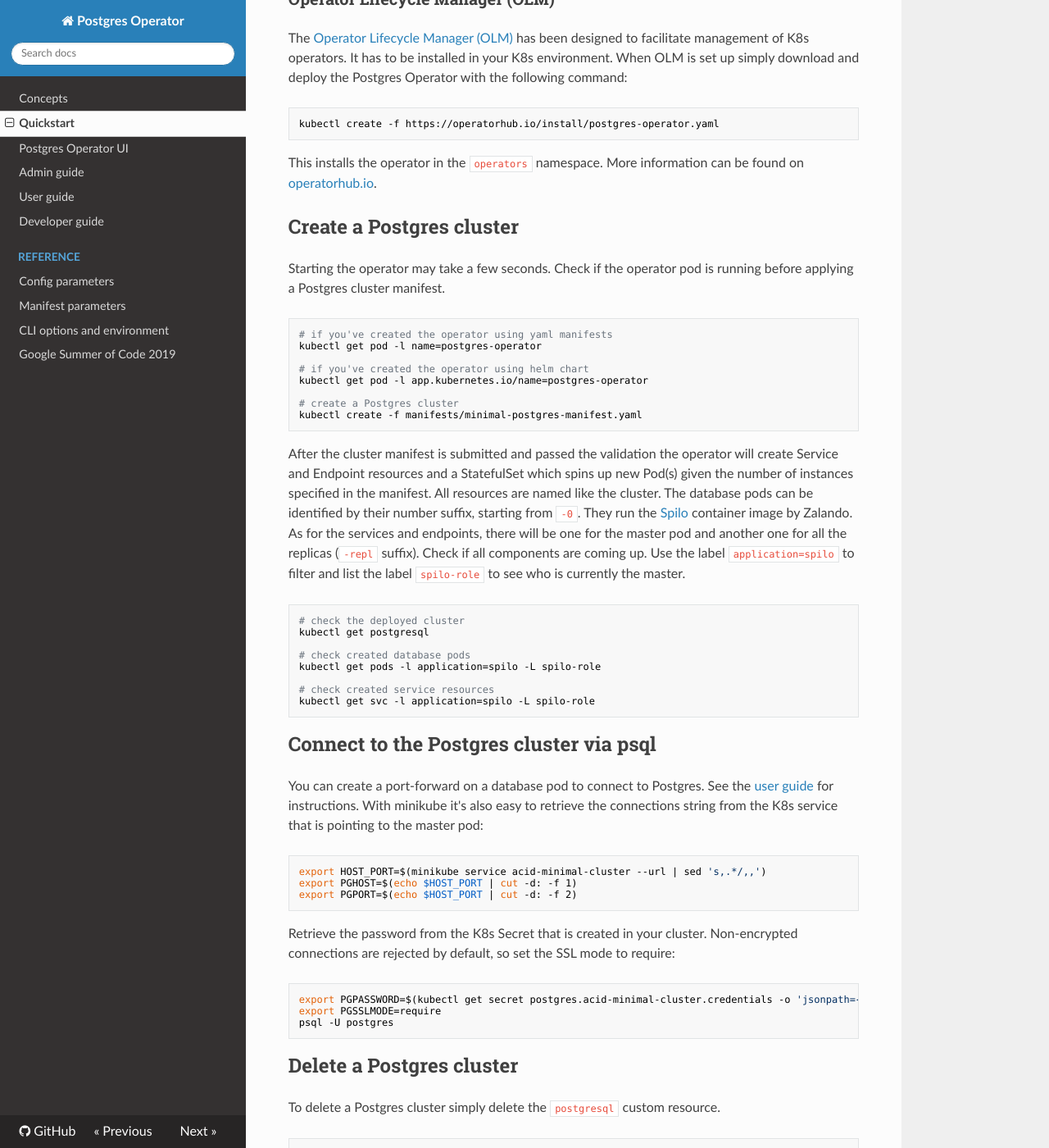
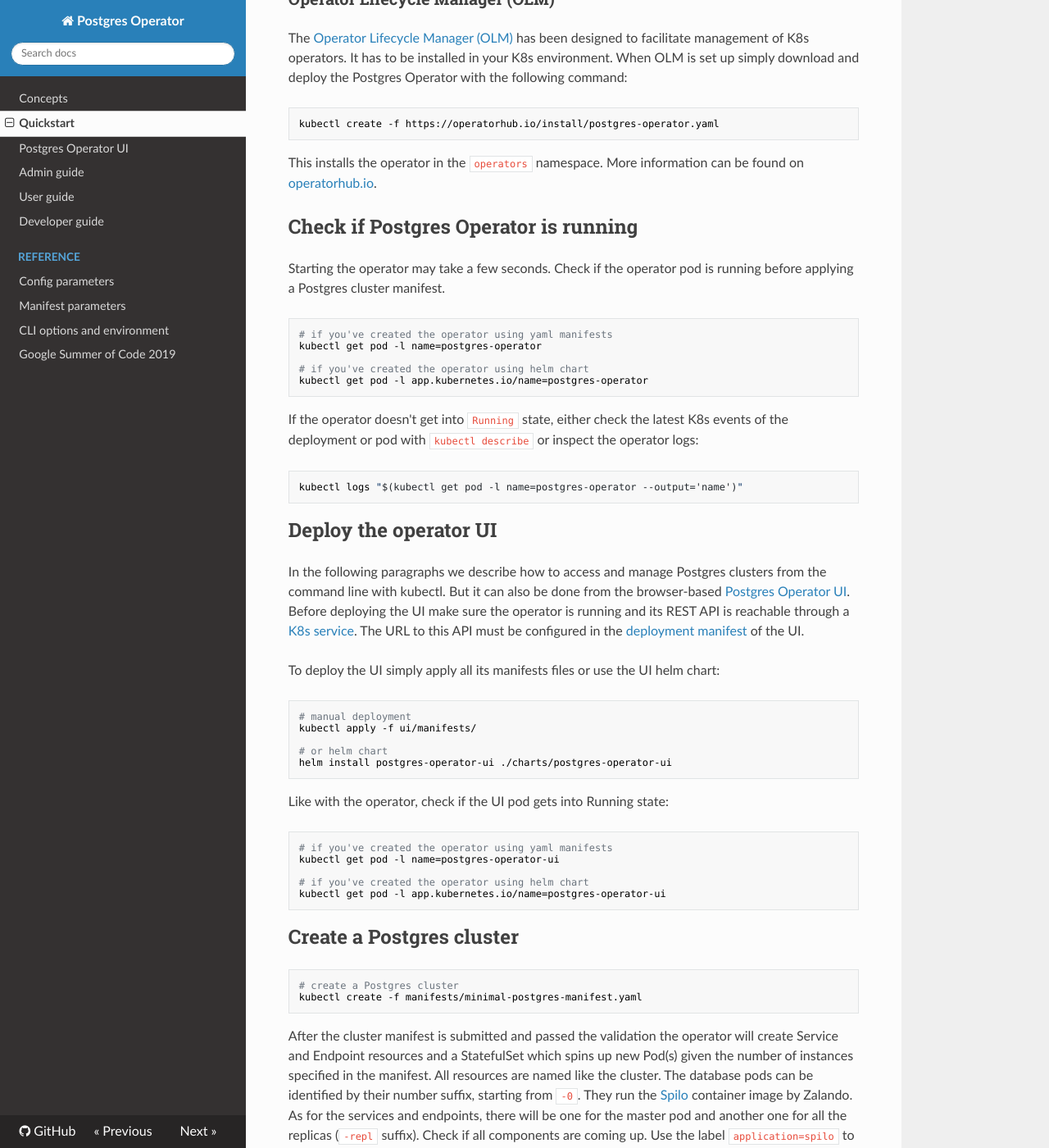
Before and after one commit to zalando/postgres-operator, an MkDocs documentation site: the page built from docs/quickstart.md, in a window 1280 px wide and 1400 px high, scrolled down 1930 px. Shown: the whole window at 82% size. Built offline with MkDocs 1.6.1, drawn with Linux system fonts in a browser that asks for light colours; nearby versions of some CDN libraries.

Commit message:
reflect new UI helm charts in docs

````diff
--- a/docs/quickstart.md
+++ b/docs/quickstart.md
@@ -104,7 +104,7 @@ kubectl create -f https://operatorhub.io/install/postgres-operator.yaml
 This installs the operator in the `operators` namespace. More information can be
 found on [operatorhub.io](https://operatorhub.io/operator/postgres-operator).
 
-## Create a Postgres cluster
+## Check if Postgres Operator is running
 
 Starting the operator may take a few seconds. Check if the operator pod is
 running before applying a Postgres cluster manifest.
@@ -115,7 +115,52 @@ kubectl get pod -l name=postgres-operator
 
 # if you've created the operator using helm chart
 kubectl get pod -l app.kubernetes.io/name=postgres-operator
+```
 
+If the operator doesn't get into `Running` state, either check the latest K8s
+events of the deployment or pod with `kubectl describe` or inspect the operator
+logs:
+
+```bash
+kubectl logs "$(kubectl get pod -l name=postgres-operator --output='name')"
+```
+
+## Deploy the operator UI
+
+In the following paragraphs we describe how to access and manage Postgres
+clusters from the command line with kubectl. But it can also be done from the
+browser-based [Postgres Operator UI](operator-ui.md). Before deploying the UI
+make sure the operator is running and its REST API is reachable through a
+[K8s service](../manifests/api-service.yaml). The URL to this API must be
+configured in the [deployment manifest](../ui/manifests/deployment.yaml#L43)
+of the UI.
+
+To deploy the UI simply apply all its manifests files or use the UI helm chart:
+
+```bash
+# manual deployment
+kubectl apply -f ui/manifests/
+
+# or helm chart
+helm install postgres-operator-ui ./charts/postgres-operator-ui
+```
+
+Like with the operator, check if the UI pod gets into Running state:
+
+```bash
+# if you've created the operator using yaml manifests
+kubectl get pod -l name=postgres-operator-ui
+
+# if you've created the operator using helm chart
+kubectl get pod -l app.kubernetes.io/name=postgres-operator-ui
+```
+
+
+
+## Create a Postgres cluster
+
+
+```bash
 # create a Postgres cluster
 kubectl create -f manifests/minimal-postgres-manifest.yaml
 ```
````
Also changed, not shown: 2 other files.
